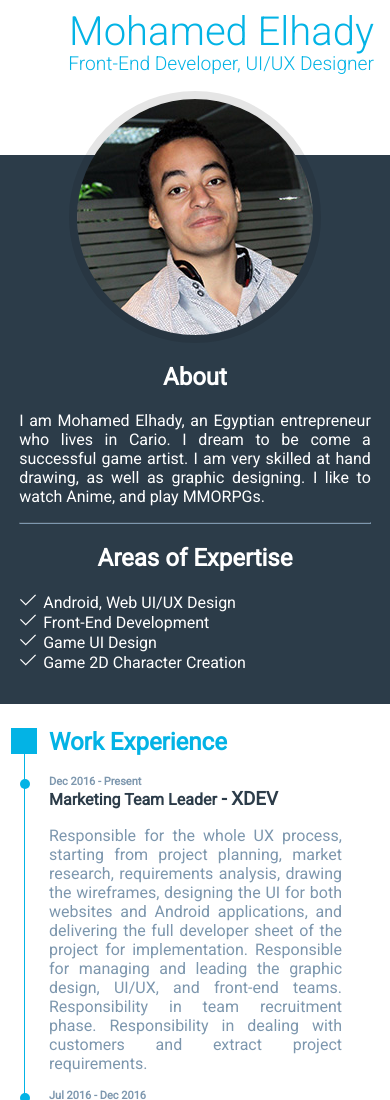
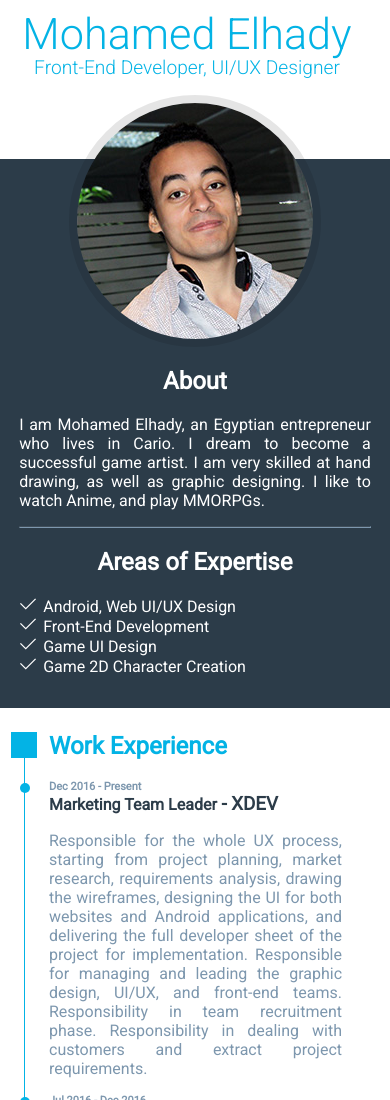
Before and after one commit to kienpachi/FEND, a plain HTML site: page index.html in a window 390 px wide. Shown: the top 1100 px of the page. Drawn offline with Linux system fonts and the light colour scheme; files whose address does not match are found by name.

Commit message:
fixed Name responsiveness on small screens

```diff
--- a/css/media.css
+++ b/css/media.css
@@ -86,15 +86,21 @@
 
 
 /* Resume Owner Name */
-@media screen and (max-width: 430px) {
+@media screen and (max-width: 460px) {
     .name h1 {
-        font-size: 2.5em !important;
+        font-size: 2.7em !important;
+        text-align: center;
     }
     .name h2 {
         font-size: 1.2em !important;
+        text-align: center;
     }
 }
-
+@media screen and (max-width: 362px) {
+    .name h1 {
+        font-size: 2.3em !important;
+    }
+}
 
 /* Featured Work */
 @media screen and (min-width: 650px) {
--- a/index.html
+++ b/index.html
@@ -36,7 +36,7 @@
                 <!-- Information -->
                 <div class="about-info">
                     <h2>About</h2>
-                    <p>I am Mohamed Elhady, an Egyptian entrepreneur who lives in Cario. I dream to be come a successful game artist. I am very skilled at hand drawing, as well as graphic designing. I like to watch Anime, and play MMORPGs.</p>
+                    <p>I am Mohamed Elhady, an Egyptian entrepreneur who lives in Cario. I dream to become a successful game artist. I am very skilled at hand drawing, as well as graphic designing. I like to watch Anime, and play MMORPGs.</p>
                     <hr>
                     <h2>Areas of Expertise</h2>
                     <ul>
```
